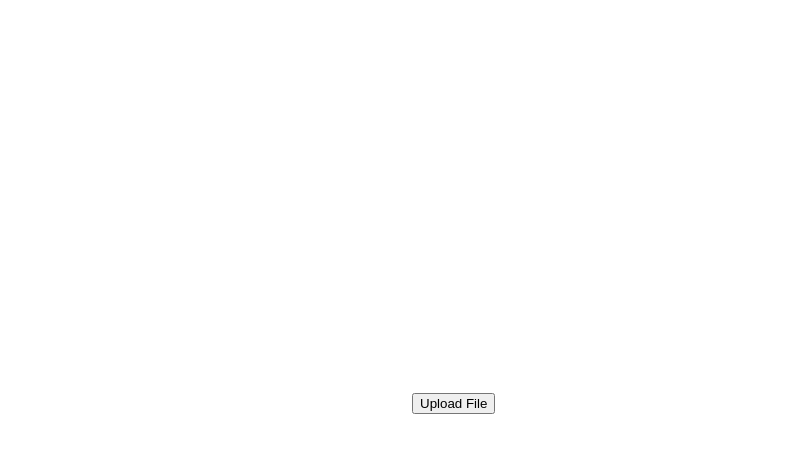
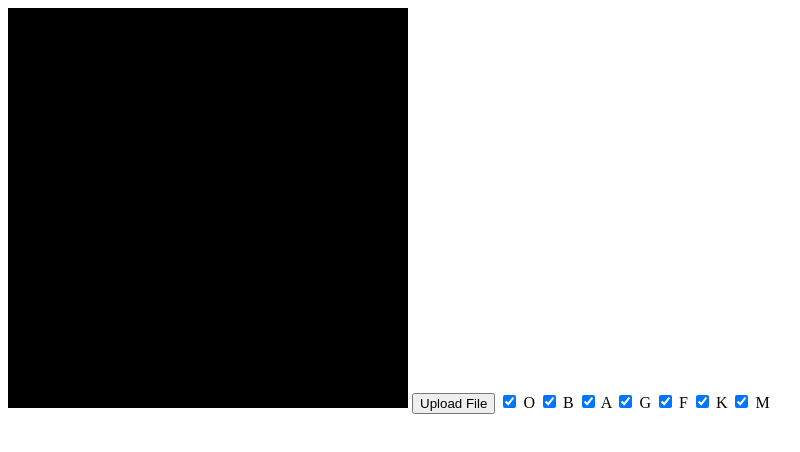
Before and after one commit to ElBabbler/solar-apex, an Electron app: page index.html in a window 800 px wide. Drawn offline with Linux system fonts and the light colour scheme.

Commit message:
Adding stellar type filters.

```diff
--- a/index.html
+++ b/index.html
@@ -8,5 +8,12 @@
     <body onload="init()">
         <canvas id="canvas" height="400" width="400"></canvas>
         <input type="button" id="uploadFile" value="Upload File" onclick="uploadObject()" />
+        <input type="checkbox" name="O" value="O" checked onclick="selectO()" /> O
+        <input type="checkbox" name="B" value="B" checked onclick="selectB()" /> B
+        <input type="checkbox" name="A" value="A" checked onclick="selectA()" /> A
+        <input type="checkbox" name="G" value="G" checked onclick="selectG()" /> G
+        <input type="checkbox" name="F" value="F" checked onclick="selectF()" /> F
+        <input type="checkbox" name="K" value="K" checked onclick="selectK()" /> K
+        <input type="checkbox" name="M" value="M" checked onclick="selectM()" /> M
     </body>
 </html>
--- a/renderer.js
+++ b/renderer.js
@@ -20,20 +20,24 @@ function init() {
 
 function drawAllObjects() {
     const ctx = canvas.getContext('2d');
-    ctx.globalCompositeOperation = 'destination-over';
+    // ctx.globalCompositeOperation = 'destination-over';
     ctx.clearRect(0, 0, CANVAS_SIZE.width, CANVAS_SIZE.height); // clear canvas
-    objects.forEach(o => drawObject(o));
+    ctx.fillStyle = 'black';
+    ctx.fillRect(0, 0, CANVAS_SIZE.width, CANVAS_SIZE.height);
+    objects
+        .filter(o => specFilters[o.type])
+        .forEach(o => drawObject(o));
 }
 
 function drawObject(object) {
     var ctx = canvas.getContext('2d');
 
-    ctx.fillStyle = object.type;
+    ctx.fillStyle = classColorMap[object.type];
 
-    const pltX = object.x - 1;
-    const pltY = (object.y - 1) * CANVAS_SIZE.height / 180 + CANVAS_SIZE.height / 2;
+    const pltX = object.x;
+    const pltY = object.y * CANVAS_SIZE.height / 180 + CANVAS_SIZE.height / 2;
 
-    ctx.fillRect(pltX, pltY, 3, 3);
+    ctx.fillRect(pltX, pltY, 1, 1);
 }
 
 function uploadObject() {
@@ -41,7 +45,6 @@ function uploadObject() {
     console.log(JSON.stringify(inputFile));
     fs.readFile(inputFile[0], (err, data) => {
         if (err) throw err;
-        // console.log(data.toString());
         const lines = data.toString().split(/\r?\n/g);
         const transCatalog = lines
             .map(l => l.split('|'))
@@ -52,32 +55,66 @@ function uploadObject() {
                     type: bvToClass(arr[37])
                 }
             });
-        // console.log(transCatalog);
         objects.push(...transCatalog);
     });
 }
 
+const classColorMap = {
+    O: '#000099',
+    B: '#306050',
+    A: '#999999',
+    F: '#999900',
+    G: '#999010',
+    K: '#998000',
+    M: '#990000',
+};
+
 function bvToClass(bv) {
     if (bv < -0.3) {
-        // return 'O';
-        return 'blue';
+        return 'O';
     } else if (bv < -0.02) {
-        // return 'B';
-        return 'while';
+        return 'B';
     } else if (bv < 0.3) {
-        // return 'A';
-        return 'while';
+        return 'A';
     } else if (bv < 0.58) {
-        // return 'F';
-        return 'yellow';
+        return 'F';
     } else if (bv < 0.81) {
-        return 'yellow';
-        // return 'G';
+        return 'G';
     } else if (bv < 1.4) {
-        // return 'K';
-        return 'orange';
+        return 'K';
     } else {
-        // return 'M';
-        return 'red';
+        return 'M';
     }
 }
+
+const specFilters = {
+    O: true,
+    B: true,
+    A: true,
+    F: true,
+    G: true,
+    K: true,
+    M: true,
+};
+
+function selectO() {
+    specFilters.O = !specFilters.O;
+}
+function selectA() {
+    specFilters.A = !specFilters.A;
+}
+function selectB() {
+    specFilters.B = !specFilters.B;
+}
+function selectG() {
+    specFilters.G = !specFilters.G;
+}
+function selectF() {
+    specFilters.F = !specFilters.F;
+}
+function selectK() {
+    specFilters.K = !specFilters.K;
+}
+function selectM() {
+    specFilters.M = !specFilters.M;
+}
```
Also changed, not shown: README.md.
